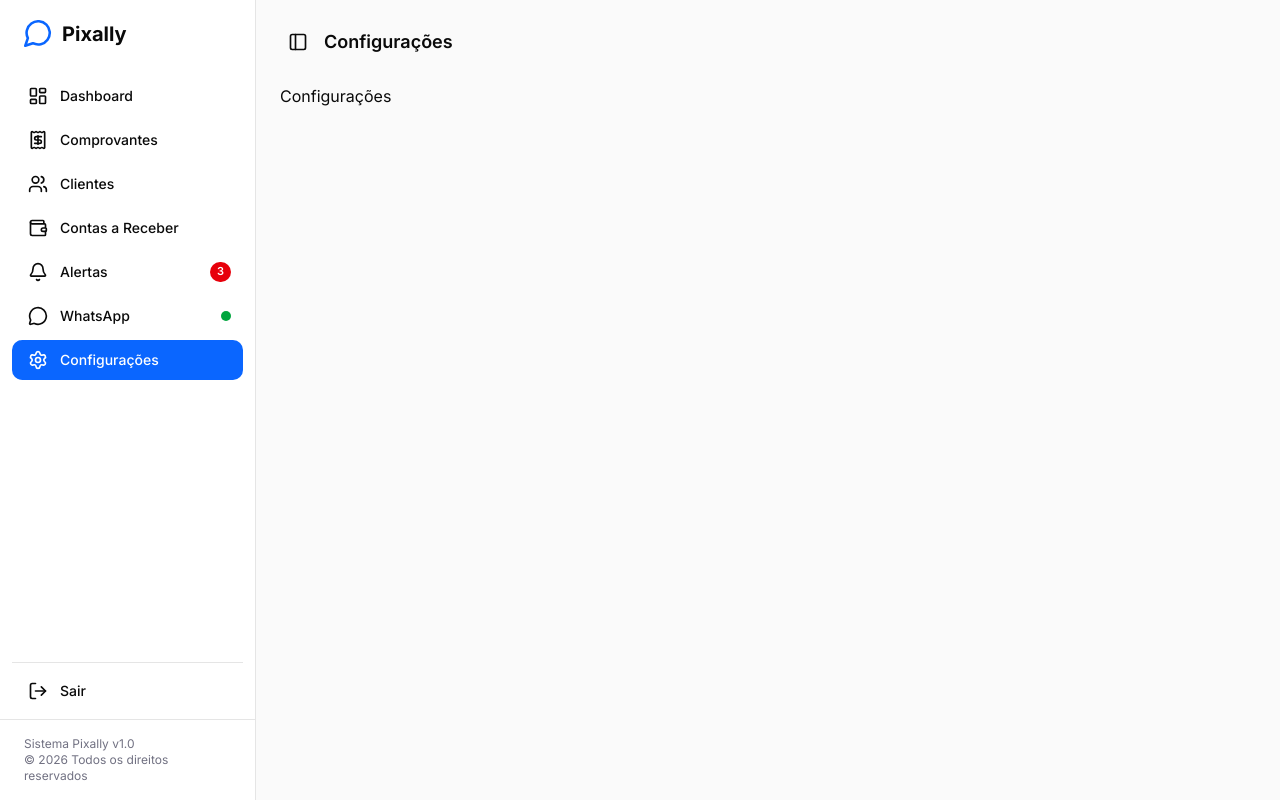
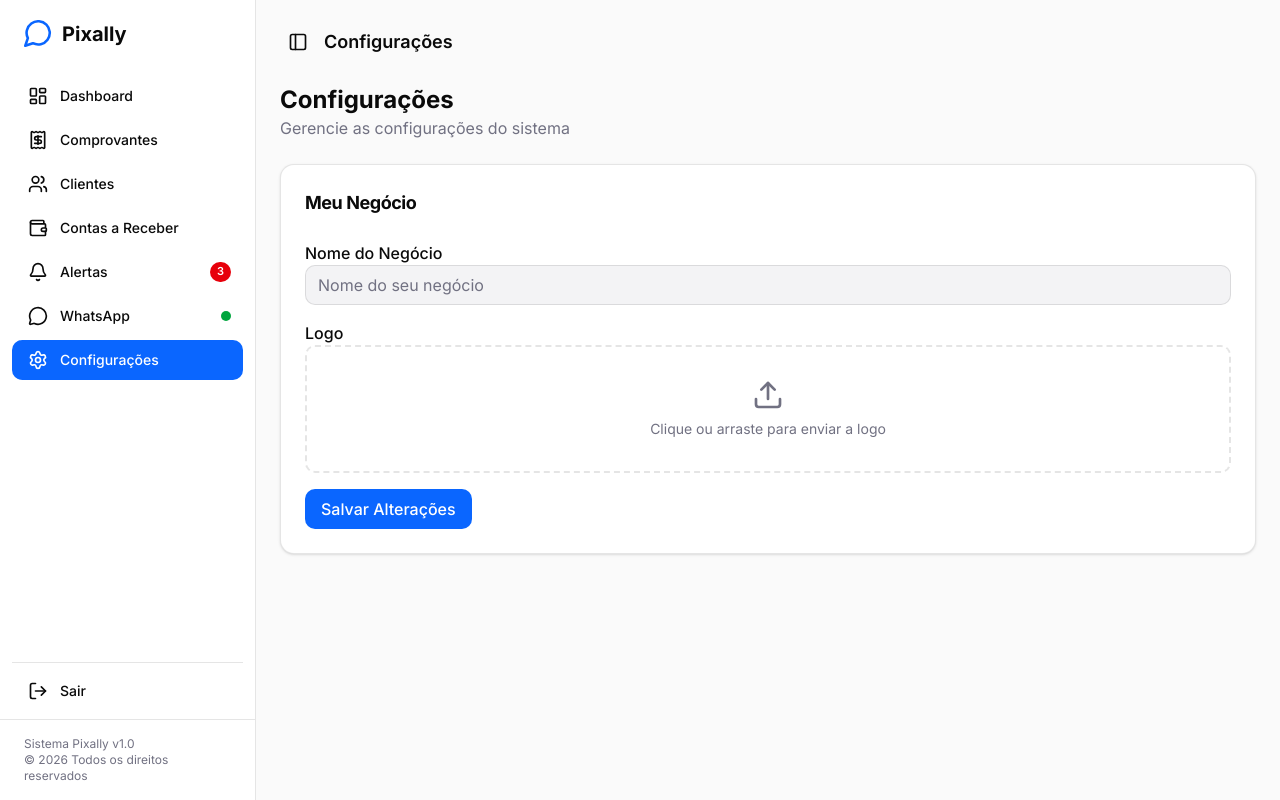
Before and after one commit to pixally-app/pixally-frontend, a Next.js app: page /settings in a window 1280 px wide. Built offline with nearby package versions, Linux system fonts and the light colour scheme.

Commit message:
feat: add business settings card

```diff
--- a/src/app/(main)/settings/page.tsx
+++ b/src/app/(main)/settings/page.tsx
@@ -1,3 +1,52 @@
+"use client";
+
+import { useState } from "react";
+import { Card, CardContent, CardHeader, CardTitle } from "@/components/ui/card";
+import { Input } from "@/components/ui/input";
+import { Label } from "@/components/ui/label";
+import { Button } from "@/components/ui/button";
+import { Upload } from "lucide-react";
+
 export default function SettingsPage() {
-  return <h1>Configurações</h1>;
+  const [businessName, setBusinessName] = useState("");
+
+  return (
+    <div className="space-y-6">
+      <div>
+        <h1 className="text-2xl font-bold">Configurações</h1>
+        <p className="text-muted-foreground">
+          Gerencie as configurações do sistema
+        </p>
+      </div>
+
+      <Card>
+        <CardHeader>
+          <CardTitle className="text-lg font-bold">Meu Negócio</CardTitle>
+        </CardHeader>
+        <CardContent className="space-y-4">
+          <div className="space-y-2">
+            <Label htmlFor="business-name">Nome do Negócio</Label>
+            <Input
+              id="business-name"
+              placeholder="Nome do seu negócio"
+              value={businessName}
+              onChange={(e) => setBusinessName(e.target.value)}
+            />
+          </div>
+
+          <div className="space-y-2">
+            <Label>Logo</Label>
+            <div className="flex items-center justify-center rounded-lg border-2 border-dashed border-border p-8">
+              <div className="flex flex-col items-center gap-2 text-muted-foreground">
+                <Upload className="size-8" />
+                <p className="text-sm">Clique ou arraste para enviar a logo</p>
+              </div>
+            </div>
+          </div>
+
+          <Button>Salvar Alterações</Button>
+        </CardContent>
+      </Card>
+    </div>
+  );
 }
```
